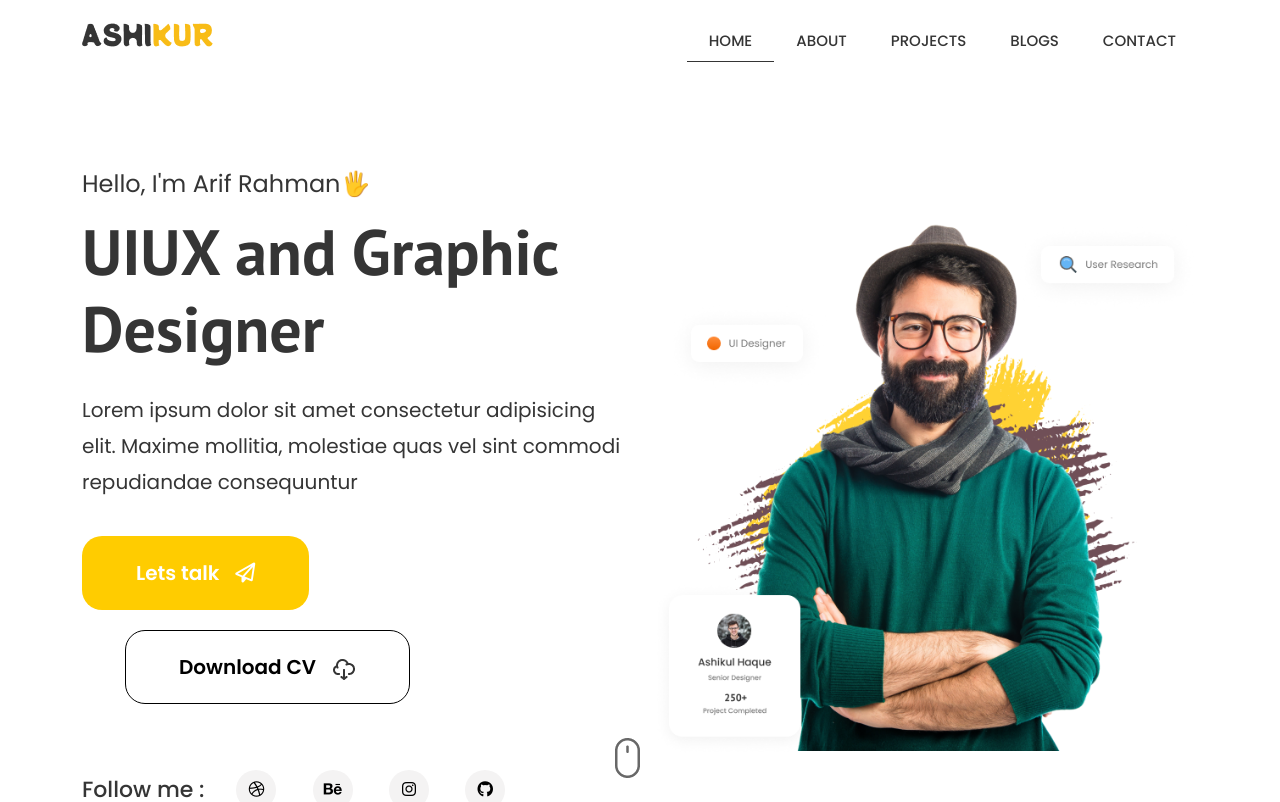
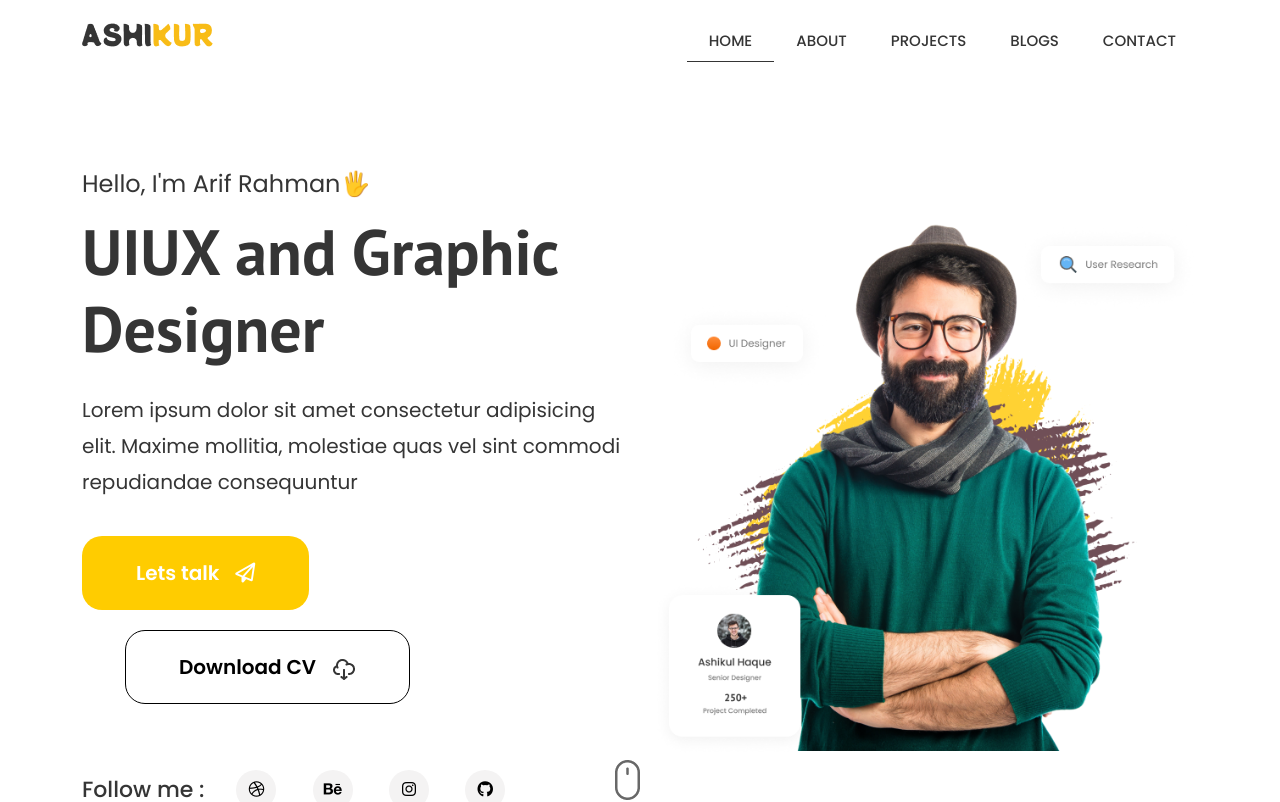
Before and after one commit to maftahuljannah/FDR-ashikur-project, a plain HTML site: page index.html in a window 1280 px wide. Shown: the top 802 px of the page. Drawn offline with Linux system fonts and the light colour scheme.

Commit message:
Update style.css

```diff
--- a/assets/css/style.css
+++ b/assets/css/style.css
@@ -127,7 +127,7 @@ nav .navbar-toggler{
 #banner .mouse{
     display: block;
     position: absolute;
-    bottom: 22px;
+    bottom: 0;
     right: 50%;
 }
 /* ================ banner end ============== */
```
